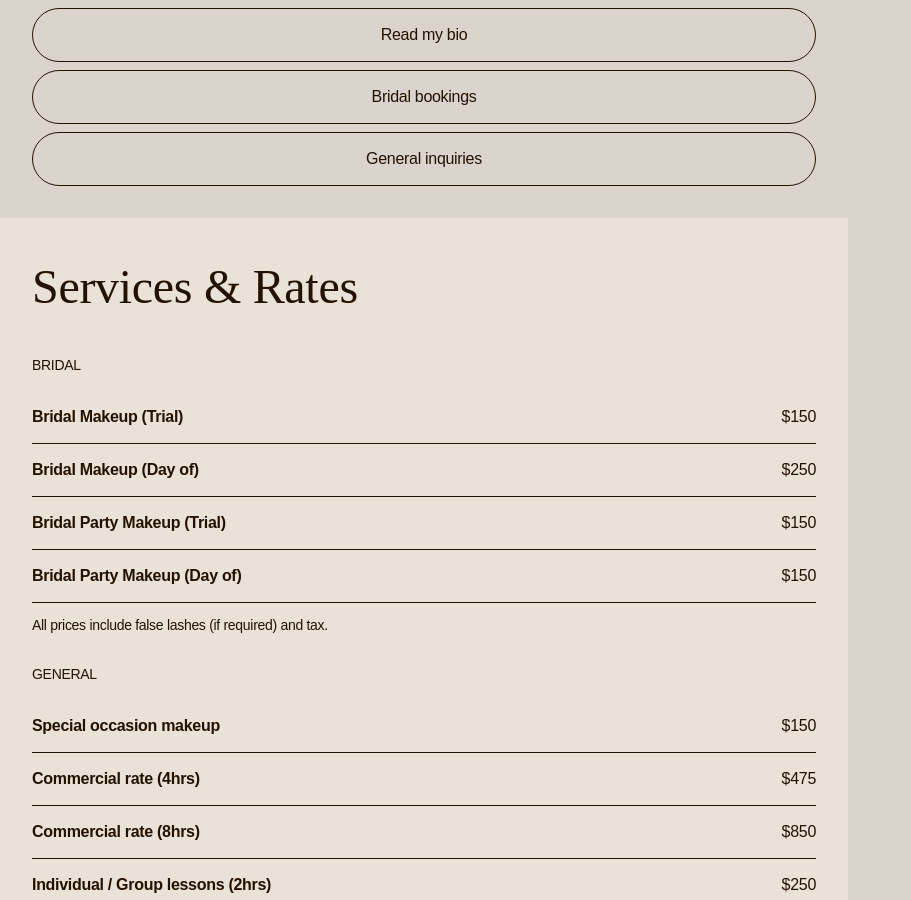
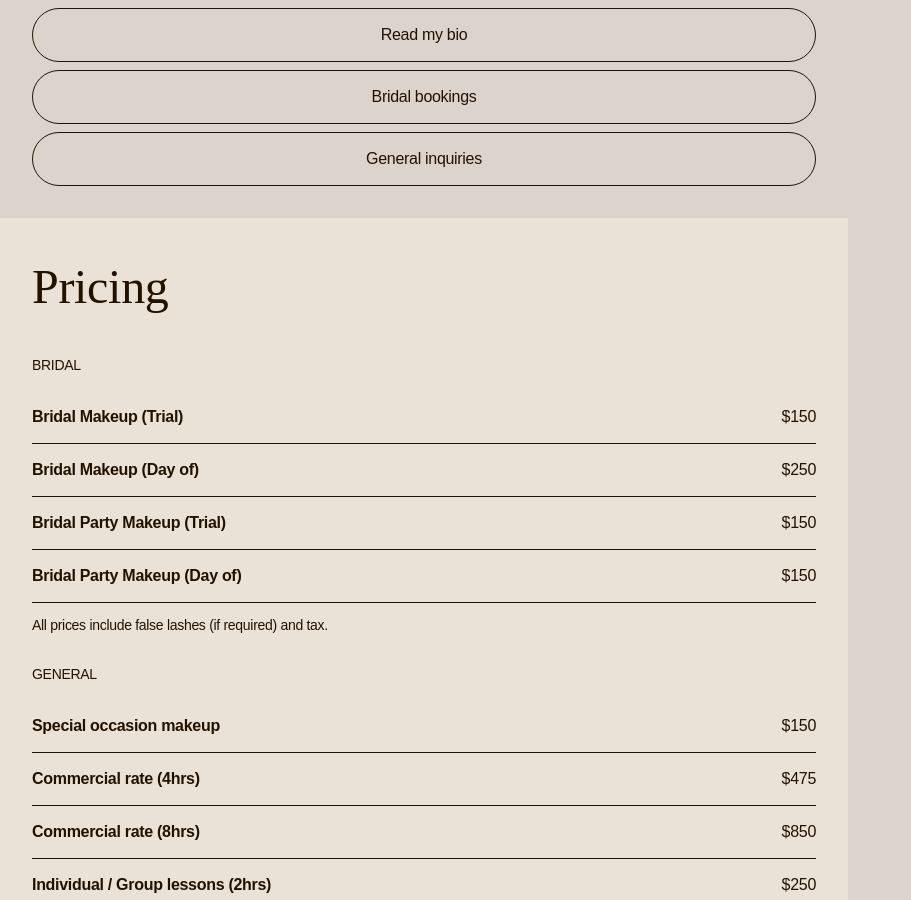
Before and after one commit to mariannemoore/mariannemoore.github.io, a Jekyll site: the page built from index.md, in a window 1280 px wide and 900 px high, scrolled down 918 px. Shown: the whole window, without its empty margins (0-911 px from the left). Built offline with Jekyll 4.4.1, drawn with Linux system fonts in a browser that asks for light colours; some web fonts are replaced.

Commit message:
Renamed rates and services to pricing

```diff
--- a/_includes/pill-menu.html
+++ b/_includes/pill-menu.html
@@ -1,6 +1,6 @@
 <section class="pill-menu content-width">
     {% if include.rates == "yes" %}
-    <a href="/#rates" title="Marianne Moore's services and rates" class="jumbo-button">Rates &amp; services</a>
+    <a href="/#pricing" title="Marianne Moore's services and rates" class="jumbo-button">Pricing</a>
     {% endif %}
     {% if include.bio == "yes" %}
     <a href="/about/" title="Marianne Moore's biography" class="jumbo-button">Read my bio</a>
--- a/_includes/services.html
+++ b/_includes/services.html
@@ -1,5 +1,5 @@
 <section class="services content-width">
-    <h2 id="rates">Services &amp; Rates</h2>
+    <h2 id="pricing">Pricing</h2>
     <div class="section-separator">
         <p class="uppercased-text">Bridal</p>
     </div>
```
